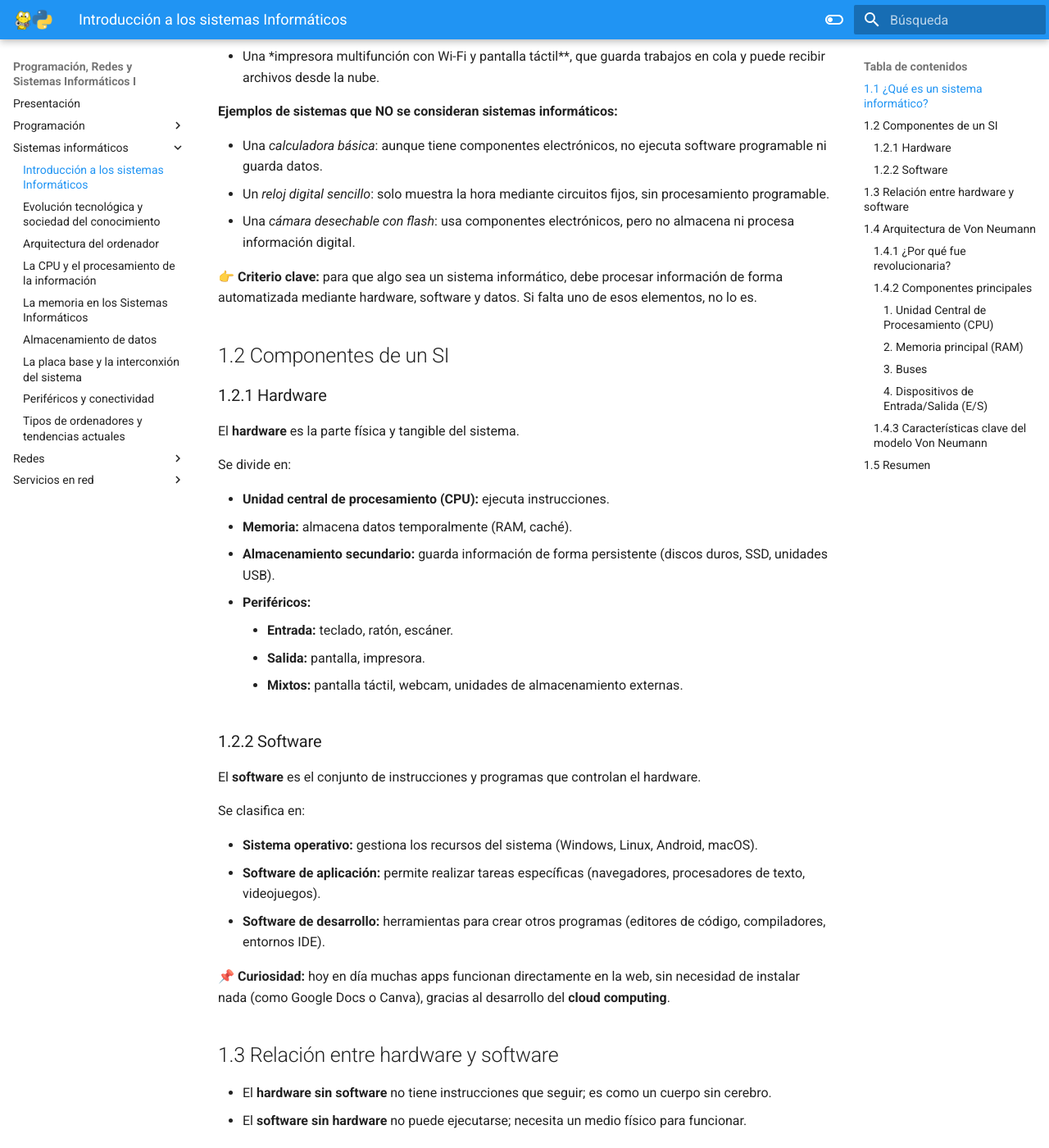
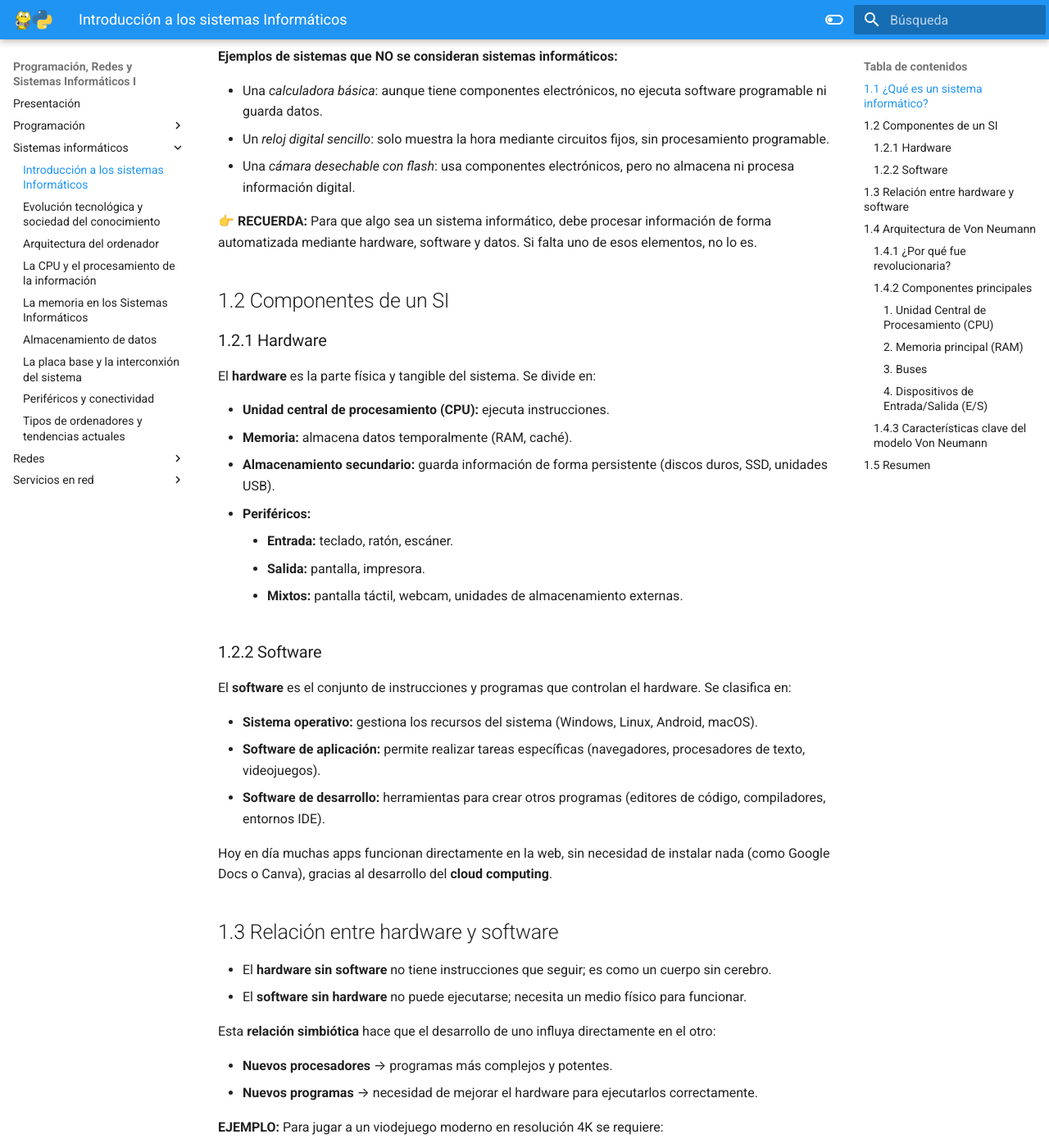
Before and after one commit to maycalle/1bach, an MkDocs documentation site: the page built from docs/sistemas_01.md, in a window 1280 px wide and 1400 px high, scrolled down 653 px. Shown: the whole window at 82% size. Built offline with MkDocs 1.6.1 and Material for MkDocs 9.7.7, drawn with Linux system fonts in a browser that asks for light colours; some of the changed text lies outside the part shown.

```diff
--- a/docs/sistemas_01.md
+++ b/docs/sistemas_01.md
@@ -25,15 +23,13 @@ Está compuesto por:
 - Un *reloj digital sencillo*: solo muestra la hora mediante circuitos fijos, sin procesamiento programable.
 - Una *cámara desechable con flash*: usa componentes electrónicos, pero no almacena ni procesa información digital.
 
-👉 **Criterio clave:** para que algo sea un sistema informático, debe procesar información de forma automatizada mediante hardware, software y datos. Si falta uno de esos elementos, no lo es.
+👉 **RECUERDA:** Para que algo sea un sistema informático, debe procesar información de forma automatizada mediante hardware, software y datos. Si falta uno de esos elementos, no lo es.
 
 ## 1.2 Componentes de un SI
 
 ### 1.2.1 Hardware
 
-El **hardware** es la parte física y tangible del sistema.
-
-Se divide en:
+El **hardware** es la parte física y tangible del sistema. Se divide en:
 
 - **Unidad central de procesamiento (CPU):** ejecuta instrucciones.
 - **Memoria:** almacena datos temporalmente (RAM, caché).
@@ -45,27 +41,25 @@ Se divide en:
 
 ### 1.2.2 Software
 
-El **software** es el conjunto de instrucciones y programas que controlan el hardware.
-
-Se clasifica en:
+El **software** es el conjunto de instrucciones y programas que controlan el hardware. Se clasifica en:
 
 - **Sistema operativo:** gestiona los recursos del sistema (Windows, Linux, Android, macOS).
 - **Software de aplicación:** permite realizar tareas específicas (navegadores, procesadores de texto, videojuegos).
 - **Software de desarrollo:** herramientas para crear otros programas (editores de código, compiladores, entornos IDE).
 
-📌 **Curiosidad:** hoy en día muchas apps funcionan directamente en la web, sin necesidad de instalar nada (como Google Docs o Canva), gracias al desarrollo del **cloud computing**.
+Hoy en día muchas apps funcionan directamente en la web, sin necesidad de instalar nada (como Google Docs o Canva), gracias al desarrollo del **cloud computing**.
 
 ## 1.3 Relación entre hardware y software
 
 - El **hardware sin software** no tiene instrucciones que seguir; es como un cuerpo sin cerebro.
 - El **software sin hardware** no puede ejecutarse; necesita un medio físico para funcionar.
 
-Esta **relación simbiótica**  hace que el desarrollo de uno influya directamente en el otro:
+Esta **relación simbiótica** hace que el desarrollo de uno influya directamente en el otro:
 
 - **Nuevos procesadores** → programas más complejos y potentes.
 - **Nuevos programas** → necesidad de mejorar el hardware para ejecutarlos correctamente.
 
-**Ejemplo:** Para jugar a un viodejuego moderno en resolución 4K se requiere:
+**EJEMPLO:** Para jugar a un viodejuego moderno en resolución 4K se requiere:
 
 - Una GPU avanzada (hardware) y
 - Un motor gráfico optimizado (software), como *Unreal Engine* o *Unity*.
```
Also changed, not shown: other parts of docs/sistemas_01.md (+0 -2 lines).
